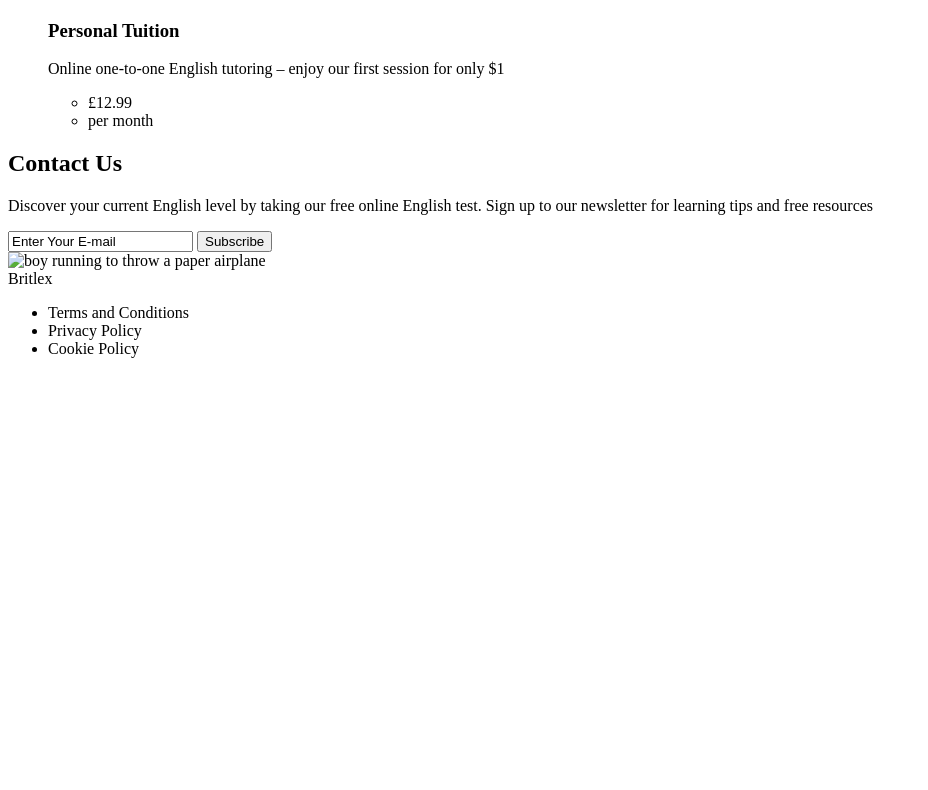
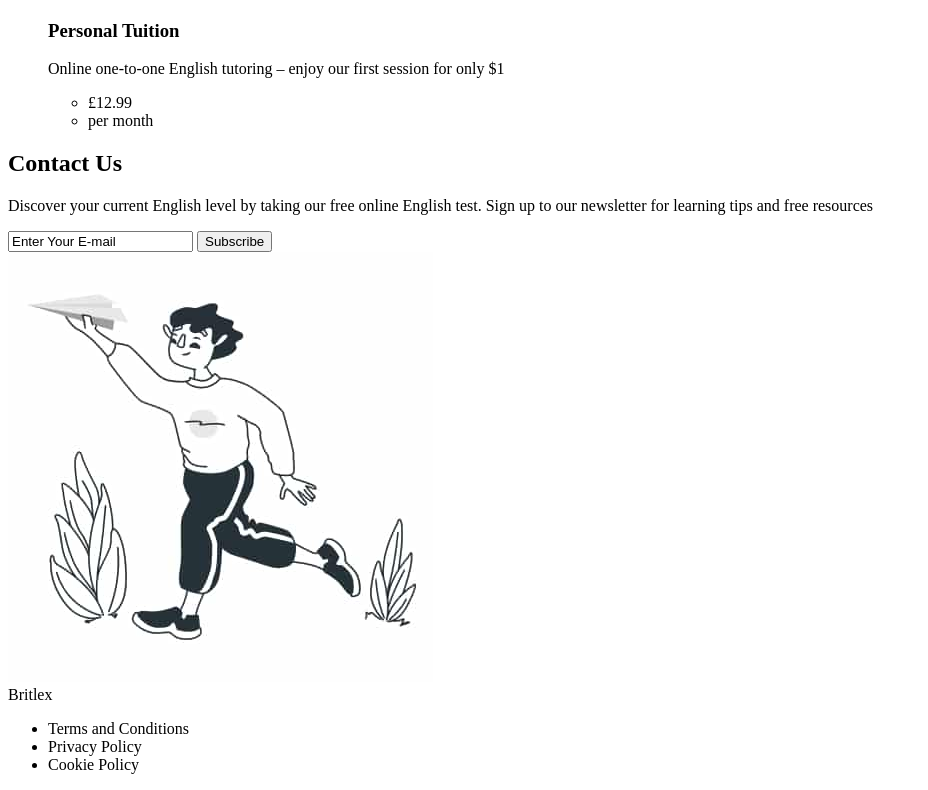
Before and after one commit to AndriiAdamovskyi/GoIT_practice-1, a plain HTML site: page index.html in a window 1280 px wide. Shown: the part 4706-5496 px from the top of the page, without its empty margins (0-928 px from the left). Before the commit the page ends 5080 px from the top, so only its background shows below. Drawn offline with Linux system fonts and the light colour scheme.

Commit message:
fixed image

```diff
--- a/index.html
+++ b/index.html
@@ -183,7 +183,7 @@
           <input type="text" value="Enter Your E-mail">
           <button>Subscribe</button>
         </form>
-        <img src="./img/contact.png" alt="boy running to throw a paper airplane" width="425" height="430"/>
+        <img src="./img/contact.jpg" alt="boy running to throw a paper airplane" width="425" height="430"/>
       </section>
       <footer>
         <span>Brit</span><span>lex</span>
```
